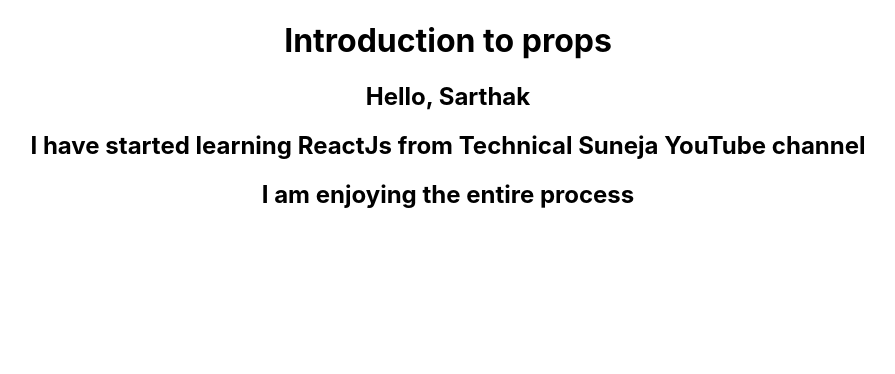
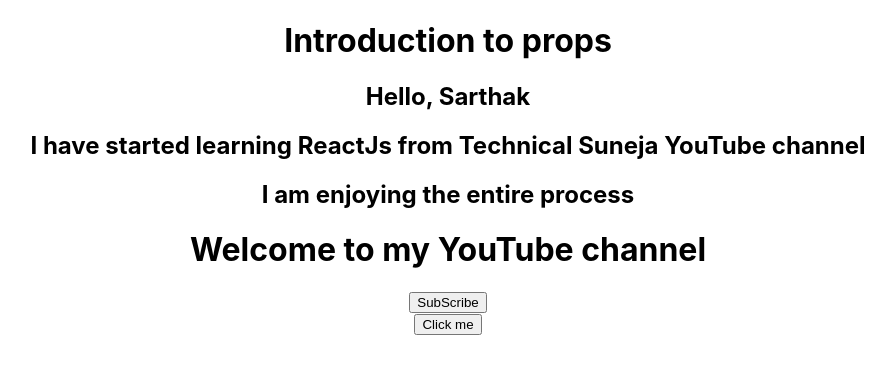
Before and after one commit to sarthakwagh16/mern-stack-learning, a React (Create React App) app in the folder reactJs/props-and-states/: page / in a window 1280 px wide. Shown: the top 374 px of the page, without its empty margins (192-1087 px from the left). Built offline with nearby package versions, Linux system fonts and the light colour scheme.

Commit message:
states and events

```diff
--- a/reactJs/props-and-states/src/App.js
+++ b/reactJs/props-and-states/src/App.js
@@ -2,6 +2,10 @@ import './App.css';
 import Greet from './components/Greet';
 import { Learn } from './components/Greet';
 import { Feel } from './components/Greet';
+
+import Channel from './components/Channel';
+
+import ChangeEvent from './components/ChangeEvent';
 
 
 //props are properties or the parameters we pass inside the component
@@ -13,6 +17,10 @@ function App() {
       <Greet name="Sarthak" />
       <Learn lang="ReactJs" channel="Technical Suneja" />
       <Feel feel="enjoying" />
+
+      <Channel />
+
+      <ChangeEvent/>
     </div>
   );
 }
--- /dev/null
+++ b/reactJs/props-and-states/src/components/ChangeEvent.js
@@ -0,0 +1,23 @@
+import React from 'react'
+
+/*
+React event handlers are written inside curly braces:
+
+onClick={shoot}  instead of onClick="shoot()"
+
+do not add () in the event bcz it will automatically call the fun
+without clicking the button
+*/
+function ChangeEvent() {
+
+    function changed(){
+        console.log("Hello change event :)");
+    }
+  return (
+    <div>
+        <button onClick={changed}>Click me</button>
+    </div>
+  )
+}
+
+export default ChangeEvent
--- /dev/null
+++ b/reactJs/props-and-states/src/components/Channel.js
@@ -0,0 +1,51 @@
+import React from "react";
+
+/*
+React components has a built-in state object.
+
+The state object is where you store property values that belong to the component.
+
+When the state object changes, the component re-renders.
+
+refer state object anywhere in the component by using the this.state.propertyname
+
+**Important**
+To change a value in the state object, use the this.setState() method.
+
+When a value in the state object changes, the component will re-render,
+meaning that the output will change according to the new value(s).
+
+Always use the setState() method to change the state object, it will ensure that the component
+knows its been updated and calls the render() method (and all the other lifecycle methods).
+*/
+
+class Channel extends React.Component {
+
+    //The state object is initialized in the constructor:
+    constructor() {
+
+        super();
+
+        //The state object can contain as many properties as you like:
+        this.state = {
+            msg: 'Welcome to my YouTube channel'
+        }
+    }
+
+    subscribe() {
+        this.setState({
+            msg: 'Thanks for subscribing to my channel'
+        })
+    }
+
+    render() {
+        return (
+            <div>
+                <h1>{this.state.msg}</h1>
+                <button onClick={() => { this.subscribe() }}>SubScribe</button>
+            </div>
+        )
+    }
+
+}
+export default Channel;
```
